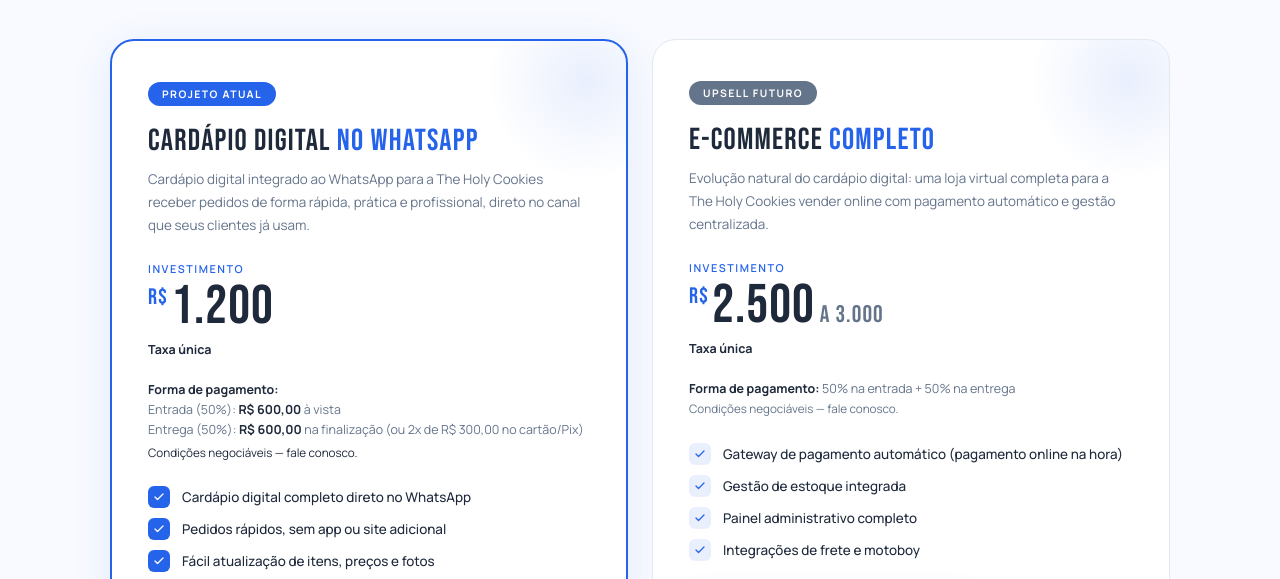
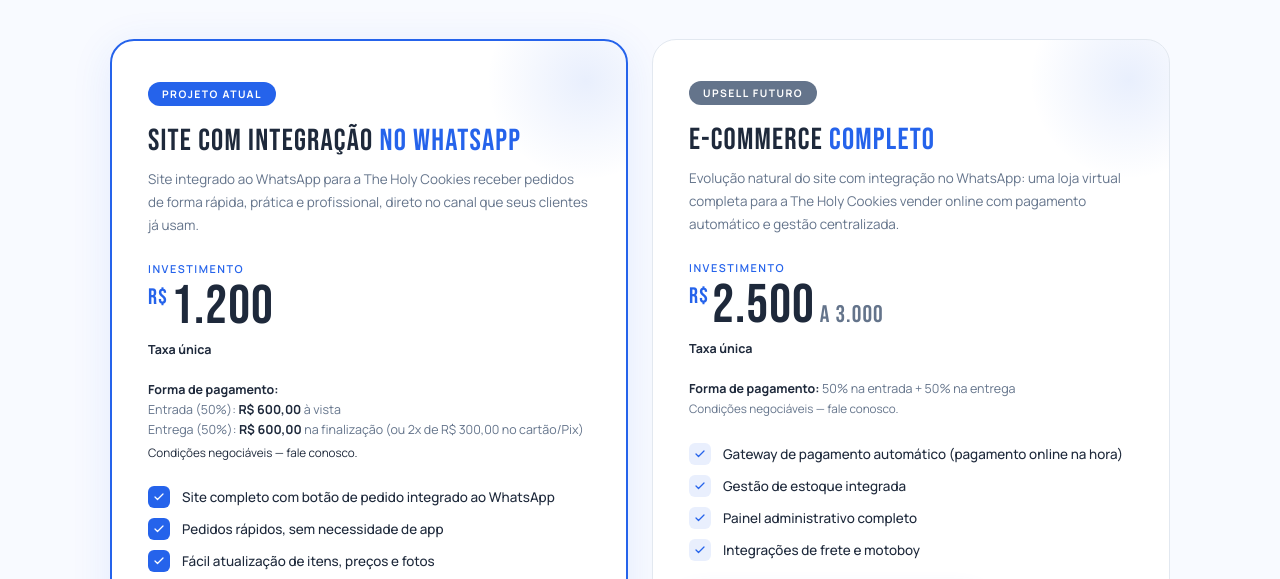
Before and after one commit to Kadosh-Tech33/Proposta-Kadosh, a plain HTML site: page index.html in a window 1280 px wide. Shown: the part 2686-3265 px from the top of the page. Drawn offline with Linux system fonts and the light colour scheme.

Commit message:
Add files via upload

```diff
--- a/index.html
+++ b/index.html
@@ -356,12 +356,12 @@ footer p{font-size:.78rem;color:var(--text-muted);}
     <div class="reveal"><div class="section-label">Escolha o seu</div><h2 class="section-title">PLANOS E <em>PREÇOS</em></h2></div>
     <div class="plans-grid reveal">
 
-      <!-- Plano 1 — Cardápio Digital no WhatsApp -->
+      <!-- Plano 1 — Site com Integração no WhatsApp -->
       <div class="plan-card featured">
         <div class="plan-glow"></div>
         <div class="plan-badge">Projeto Atual</div>
-        <div class="plan-name" style="margin-top:0;">Cardápio Digital <em>no WhatsApp</em></div>
-        <p class="plan-desc">Cardápio digital integrado ao WhatsApp para a The Holy Cookies receber pedidos de forma rápida, prática e profissional, direto no canal que seus clientes já usam.</p>
+        <div class="plan-name" style="margin-top:0;">Site com integração <em>no WhatsApp</em></div>
+        <p class="plan-desc">Site integrado ao WhatsApp para a The Holy Cookies receber pedidos de forma rápida, prática e profissional, direto no canal que seus clientes já usam.</p>
 
         <div style="margin-bottom:6px;">
           <div style="font-size:.68rem;font-weight:600;letter-spacing:.14em;text-transform:uppercase;color:var(--blue);margin-bottom:4px;">Investimento</div>
@@ -373,12 +373,12 @@ footer p{font-size:.78rem;color:var(--text-muted);}
         <p><span style="font-size:.73rem">Condições negociáveis — fale conosco.</span></p>
 
         <ul class="plan-features" style="margin-top:24px;margin-bottom:32px;">
-          <li><div class="feat-check"><svg viewBox="0 0 24 24"><polyline points="20 6 9 17 4 12"/></svg></div>Cardápio digital completo direto no WhatsApp</li>
-          <li><div class="feat-check"><svg viewBox="0 0 24 24"><polyline points="20 6 9 17 4 12"/></svg></div>Pedidos rápidos, sem app ou site adicional</li>
+          <li><div class="feat-check"><svg viewBox="0 0 24 24"><polyline points="20 6 9 17 4 12"/></svg></div>Site completo com botão de pedido integrado ao WhatsApp</li>
+          <li><div class="feat-check"><svg viewBox="0 0 24 24"><polyline points="20 6 9 17 4 12"/></svg></div>Pedidos rápidos, sem necessidade de app</li>
           <li><div class="feat-check"><svg viewBox="0 0 24 24"><polyline points="20 6 9 17 4 12"/></svg></div>Fácil atualização de itens, preços e fotos</li>
           <li><div class="feat-check"><svg viewBox="0 0 24 24"><polyline points="20 6 9 17 4 12"/></svg></div>Design personalizado com a identidade da marca</li>
         </ul>
-        <a class="btn-wpp" href="https://wa.me/5511953616991?text=Ol%C3%A1!%20Tenho%20interesse%20no%20Plano%20Card%C3%A1pio%20Digital%20no%20WhatsApp%20da%20The%20Holy%20Cookies." target="_blank">
+        <a class="btn-wpp" href="https://wa.me/5511953616991?text=Ol%C3%A1!%20Tenho%20interesse%20no%20Plano%20Site%20com%20Integra%C3%A7%C3%A3o%20no%20WhatsApp%20da%20The%20Holy%20Cookies." target="_blank">
           <svg viewBox="0 0 24 24"><path d="M17.472 14.382c-.297-.149-1.758-.867-2.03-.967-.273-.099-.471-.148-.67.15-.197.297-.767.966-.94 1.164-.173.199-.347.223-.644.075-.297-.15-1.255-.463-2.39-1.475-.883-.788-1.48-1.761-1.653-2.059-.173-.297-.018-.458.13-.606.134-.133.298-.347.446-.52.149-.174.198-.298.298-.497.099-.198.05-.371-.025-.52-.075-.149-.669-1.612-.916-2.207-.242-.579-.487-.5-.669-.51-.173-.008-.371-.01-.57-.01-.198 0-.52.074-.792.372-.272.297-1.04 1.016-1.04 2.479 0 1.462 1.065 2.875 1.213 3.074.149.198 2.096 3.2 5.077 4.487.709.306 1.262.489 1.694.625.712.227 1.36.195 1.871.118.571-.085 1.758-.719 2.006-1.413.248-.694.248-1.289.173-1.413-.074-.124-.272-.198-.57-.347m-5.421 7.403h-.004a9.87 9.87 0 01-5.031-1.378l-.361-.214-3.741.982.998-3.648-.235-.374a9.86 9.86 0 01-1.51-5.26c.001-5.45 4.436-9.884 9.888-9.884 2.64 0 5.122 1.03 6.988 2.898a9.825 9.825 0 012.893 6.994c-.003 5.45-4.437 9.884-9.885 9.884m8.413-18.297A11.815 11.815 0 0012.05 0C5.495 0 .16 5.335.157 11.892c0 2.096.547 4.142 1.588 5.945L.057 24l6.305-1.654a11.882 11.882 0 005.683 1.448h.005c6.554 0 11.89-5.335 11.893-11.893a11.821 11.821 0 00-3.48-8.413z"/></svg>
           Quero este plano
         </a>
@@ -389,7 +389,7 @@ footer p{font-size:.78rem;color:var(--text-muted);}
         <div class="plan-glow"></div>
         <div class="plan-badge" style="background:var(--text-muted);">Upsell Futuro</div>
         <div class="plan-name" style="margin-top:0;">E-Commerce <em>Completo</em></div>
-        <p class="plan-desc">Evolução natural do cardápio digital: uma loja virtual completa para a The Holy Cookies vender online com pagamento automático e gestão centralizada.</p>
+        <p class="plan-desc">Evolução natural do site com integração no WhatsApp: uma loja virtual completa para a The Holy Cookies vender online com pagamento automático e gestão centralizada.</p>
 
         <div style="margin-bottom:6px;">
           <div style="font-size:.68rem;font-weight:600;letter-spacing:.14em;text-transform:uppercase;color:var(--blue);margin-bottom:4px;">Investimento</div>
```
